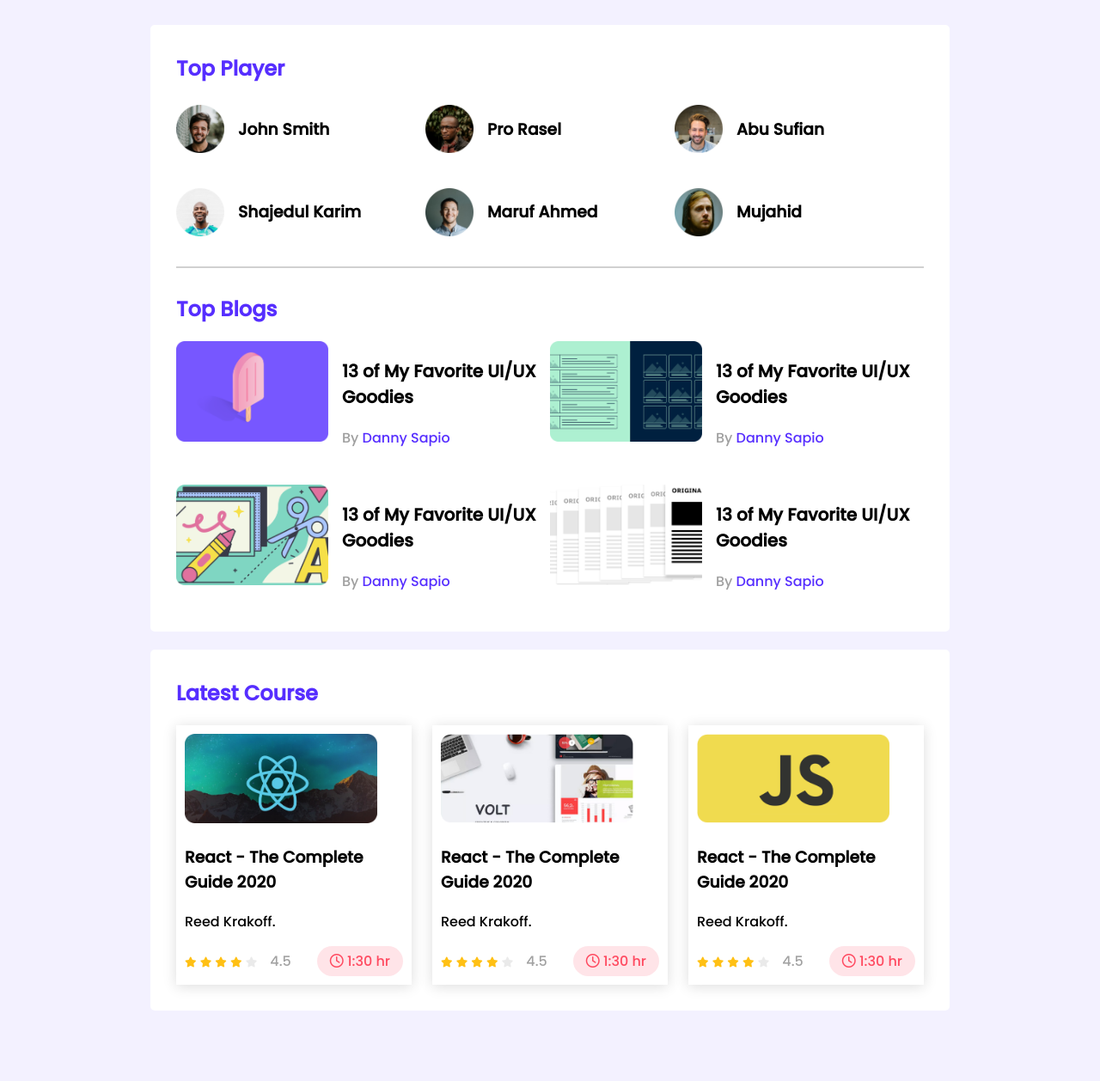
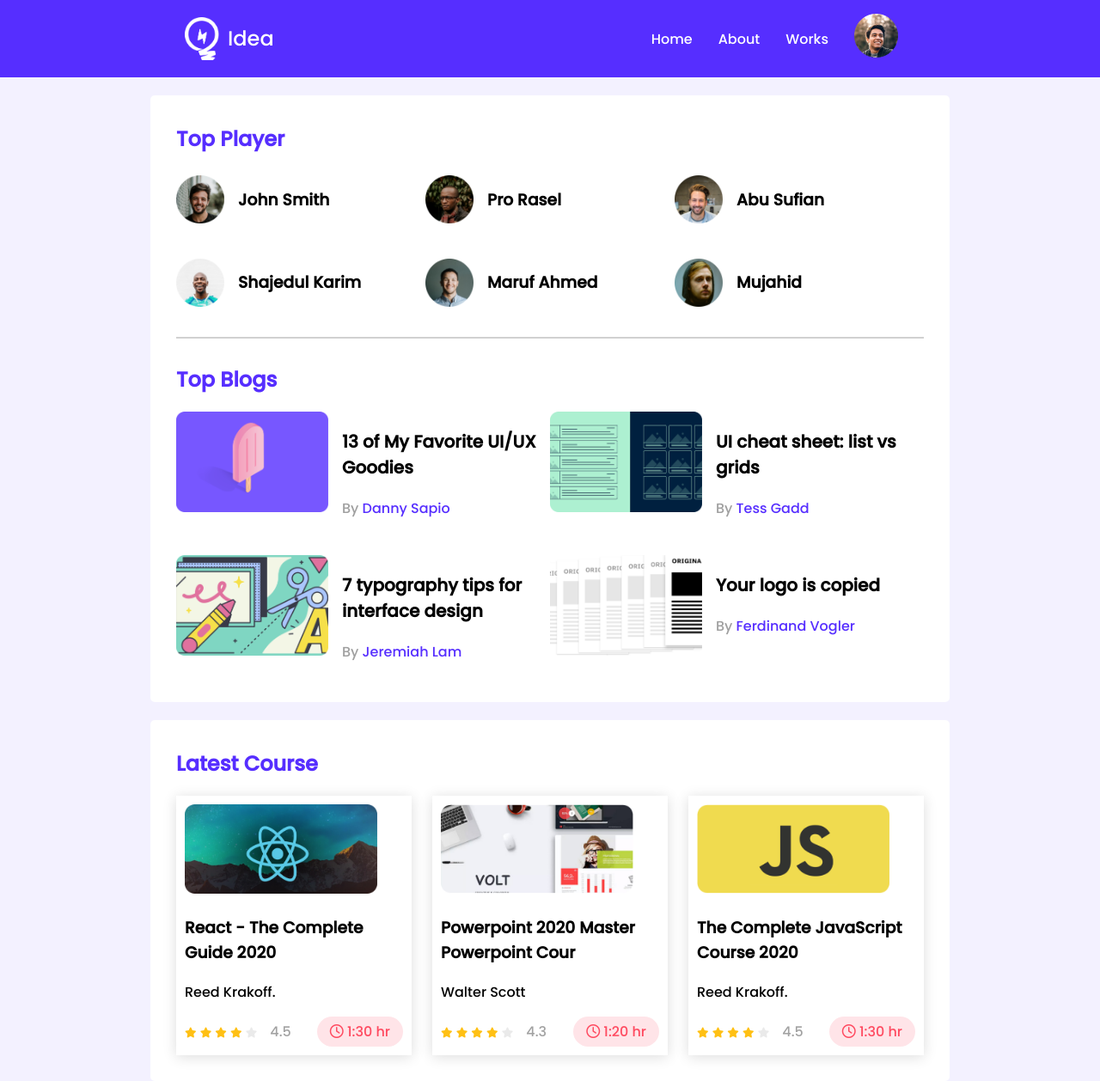
Before and after one commit to Shihab585203/leader-board-css3, a plain HTML site: page index.html in a window 1280 px wide. Shown: the whole page at 86% size. Before the commit the page ends 1184 px from the top, so only its background shows below. Drawn offline with Linux system fonts and the light colour scheme.

Commit message:
added header

```diff
--- a/index.html
+++ b/index.html
@@ -12,7 +12,22 @@
   </head>
   <body>
     <!-- Header Start    -->
-    <header></header>
+    <header>
+      <div class="container-heading">
+        <div class="logo">
+          <img src="images/icons/logo.png" alt="">
+          Idea
+        </div>
+        <nav>
+          <ul>
+            <li><a href="">Home</a></li>
+            <li><a href="">About</a></li>
+            <li><a href="">Works</a></li>
+            <li><a href=""><img src="images/icons/profile.png" alt=""></a></li>
+          </ul>
+        </nav>
+      </div>
+    </header>
     <!-- Header End    -->
 
     <main>
@@ -68,8 +83,9 @@
               </div>
               <div class="blog-info">
                 <div class="blog-title">
-                  <h3 class="blog-title">13 of My Favorite UI/UX Goodies</h3>
-                  <p class="blog-author">By <a href="">Danny Sapio</a></p>
+                  <h3 class="blog-title">UI cheat sheet:
+                    list vs grids</h3>
+                  <p class="blog-author">By <a href="">Tess Gadd</a></p>
                 </div>
               </div>
             </article>
@@ -79,8 +95,9 @@
               </div>
               <div class="blog-info">
                 <div class="blog-title">
-                  <h3 class="blog-title">13 of My Favorite UI/UX Goodies</h3>
-                  <p class="blog-author">By <a href="">Danny Sapio</a></p>
+                  <h3 class="blog-title">7 typography tips
+                    for interface design</h3>
+                  <p class="blog-author">By <a href="">Jeremiah Lam</a></p>
                 </div>
               </div>
             </article>
@@ -90,8 +107,9 @@
               </div>
               <div class="blog-info">
                 <div class="blog-title">
-                  <h3 class="blog-title">13 of My Favorite UI/UX Goodies</h3>
-                  <p class="blog-author">By <a href="">Danny Sapio</a></p>
+                  <h3 class="blog-title">Your logo is
+                    copied</h3>
+                  <p class="blog-author">By <a href="">Ferdinand Vogler</a></p>
                 </div>
               </div>
             </article>
@@ -135,8 +153,8 @@
               <img src="images/courses/course-2.png" alt="">
             </div>
             <div class="course-detail">
-                <h3 class="course-title">React - The Complete Guide 2020</h3>
-                <p class="course-author">Reed Krakoff.</p>
+                <h3 class="course-title">Powerpoint 2020 Master Powerpoint Cour</h3>
+                <p class="course-author">Walter Scott</p>
                 <div class="course-info">
                   <div class="course-rating">
                     <i class="fa-solid fa-star filled"></i>
@@ -144,12 +162,12 @@
                     <i class="fa-solid fa-star filled"></i>
                     <i class="fa-solid fa-star filled"></i>
                     <i class="fa-solid fa-star empty"></i>
-                    <span>4.5</span>
+                    <span>4.3</span>
                   </div>
 
                   <div class="course-duration">
                     <i class="fa-regular fa-clock"></i>
-                    1:30 hr
+                    1:20 hr
                   </div>
                 </div>
 
@@ -161,7 +179,7 @@
               <img src="images/courses/course-3.png" alt="">
             </div>
             <div class="course-detail">
-                <h3 class="course-title">React - The Complete Guide 2020</h3>
+                <h3 class="course-title">The Complete JavaScript Course 2020</h3>
                 <p class="course-author">Reed Krakoff.</p>
                 <div class="course-info">
                   <div class="course-rating">
--- a/styles/style.css
+++ b/styles/style.css
@@ -4,6 +4,7 @@
 body {
   background-color: #f3f1ff;
   font-family: "Poppins", sans-serif;
+  margin: 0;
 }
 main {
   display: flex;
@@ -22,6 +23,47 @@ hr {
   border: 1px solid #d1d1d1;
   margin: 30px 0;
 }
+
+/* Header */
+header {
+  background: #562EFF;
+  display: flex;
+  justify-content: center;
+}
+.container-heading {
+  width: 870px;
+  display: flex;
+  justify-content: space-between;
+  align-items: center;
+}
+.logo {
+  display: flex;
+  align-items: center;
+  font-size: 24px;
+  font-weight: 500;
+  color: white;
+}
+.logo img {
+  width: 40px;
+  margin: 0 10px;
+}
+nav ul {
+  display: flex;
+  align-items: center;
+}
+nav ul li {
+  list-style: none;
+  margin-right: 30px;
+}
+nav ul li a {
+  text-decoration: none;
+  color: #fff;
+}
+
+
+
+
+
 
 /* === Top Player Styles === */
 .section-title {
@@ -123,7 +165,8 @@ Media Query
 -------------- */
 
 @media only screen and (max-width: 480px) {
-  .container {
+  .container,
+  .container-heading {
     width: 100%;
   }
   .players,
@@ -141,7 +184,8 @@ Media Query
 
 }
 @media only screen and (min-width: 481px) and (max-width: 992px) {
-  .container {
+  .container,
+  .container-heading {
     width: 100%;
   }
   .players,
```
